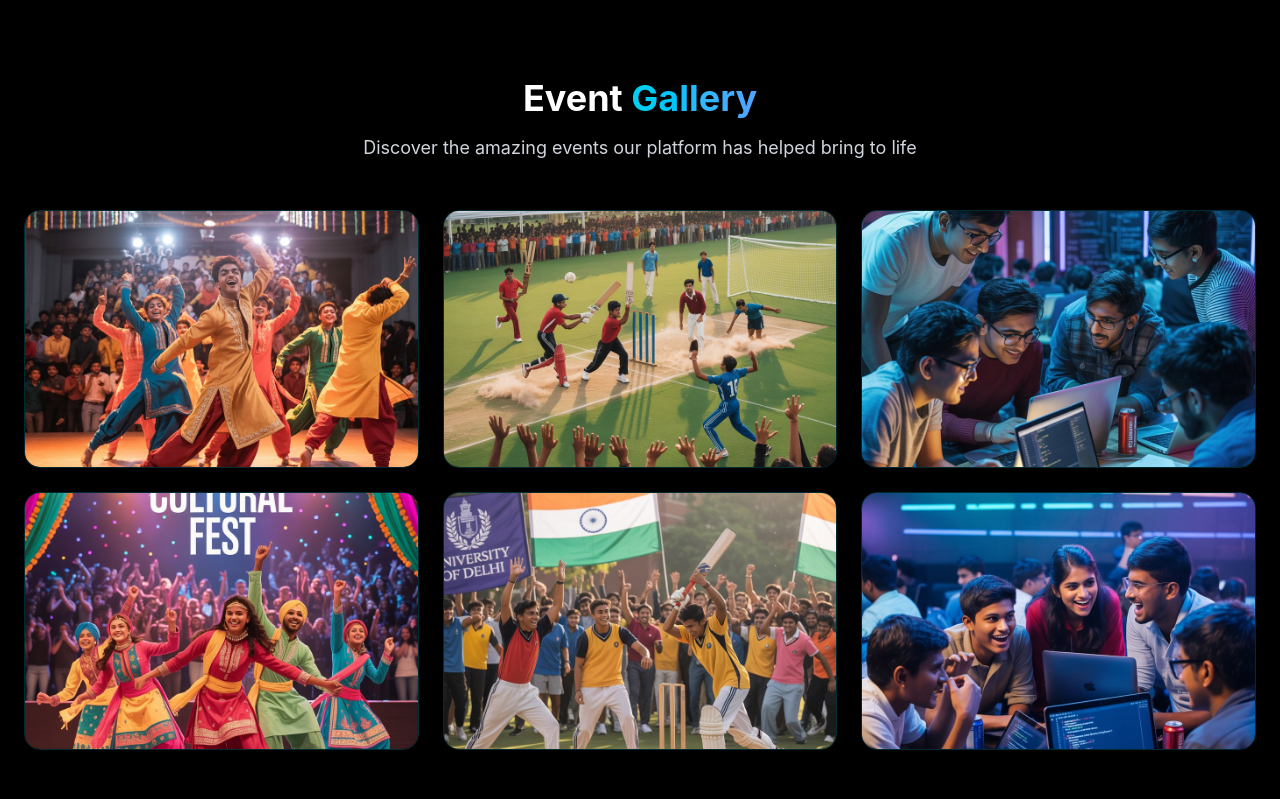
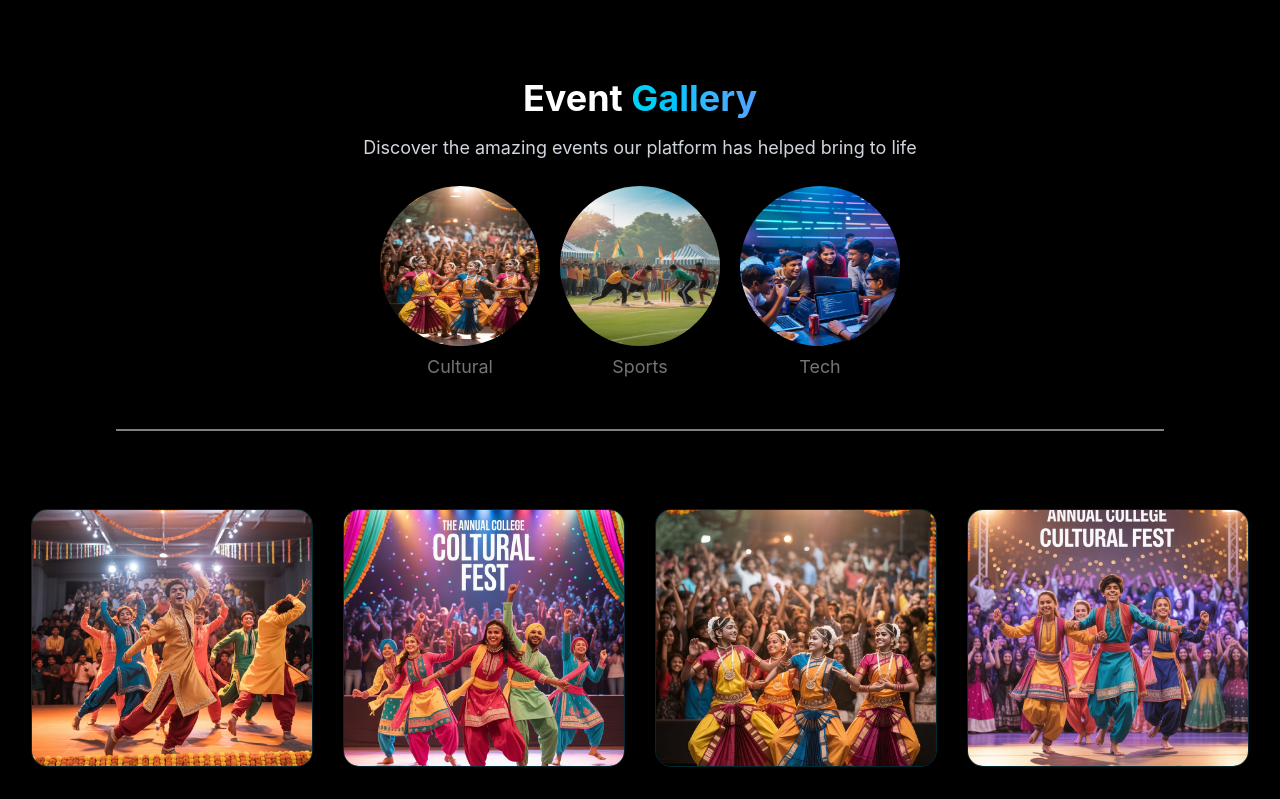
Before and after one commit to Sathaye-s-Developers/FestoFy, a React (Vite) app in the folder frontend/: page / in a window 1280 px wide. Shown: the part 1761-2560 px from the top of the page. Built offline with nearby package versions, Linux system fonts and the light colour scheme.

Commit message:
pushing Event Galary

```diff
--- a/frontend/src/Components/EventGalary.jsx
+++ b/frontend/src/Components/EventGalary.jsx
@@ -7,9 +7,11 @@ import Cultural2 from "../Websites data/Event Galary/Cultural2.jpeg"
 import Sports2 from "../Websites data/Event Galary/Sports2.jpeg"
 import Tech2 from "../Websites data/Event Galary/Tech2.jpeg"
 
+import { Event_List, Featured_Event_List } from '../Websites data/Event Galary/FeaturedImages';
+
 const EventGalary = () => {
     const [activeGalleryImage, setActiveGalleryImage] = useState(null);
-
+    const [category, setCategory] = useState("all")
 
 
     const galleryImages = [
@@ -22,15 +24,15 @@ const EventGalary = () => {
     ];
 
     return (
-        <div className="mb-20" id='Gallary'>
+        <div className="mb-20 flex flex-col items-center" id='Gallary'>
             <h2 className="text-3xl md:text-4xl font-bold text-white mb-4 animate-fadeInUp">
                 Event <span className="bg-gradient-to-r from-cyan-400 to-blue-400 bg-clip-text text-transparent">Gallery</span>
             </h2>
-            <p className="text-gray-300 text-lg mb-12 max-w-2xl mx-auto animate-fadeInUp" style={{ animationDelay: '200ms' }}>
+            <p className="text-gray-300 text-lg mb-6 max-w-2xl mx-auto animate-fadeInUp" style={{ animationDelay: '200ms' }}>
                 Discover the amazing events our platform has helped bring to life
             </p>
 
-            <div className="grid grid-cols-1 md:grid-cols-2 lg:grid-cols-3 gap-6">
+            {/* <div className="grid grid-cols-1 md:grid-cols-2 lg:grid-cols-3 gap-6">
                 {galleryImages.map((image, index) => {
                     const isActive = activeGalleryImage === index;
                     return (
@@ -69,7 +71,103 @@ const EventGalary = () => {
                         </div>
                     );
                 })}
+            </div> */}
+
+            <div className='flex justify-center gap-5'>
+                {Featured_Event_List.map((item, index) => {
+                    return (
+                        <div
+                            onClick={() =>
+                                setCategory(prev =>
+                                    prev === item.Event_Category ? "all" : item.Event_Category
+                                )
+                            }
+                            key={index}
+                            className="flex flex-col items-center cursor-pointer"
+                        >
+                            <img
+                                src={item.Event_image}
+                                alt={item.Event_Category}
+                                className={`w-20 h-20 sm:w-40 sm:h-40 rounded-[50%] transition duration-200
+                           ${category === item.Event_Category ? "ring-2 ring-blue-500 scale-105" : ""}`}
+                            />
+                            <p className="mt-2 text-[#747474] text-[max(1.4vw,16px)]">
+                                {item.Event_Category}
+                            </p>
+                        </div>
+                    );
+                })}
             </div>
+            <hr className='m-12' />
+
+
+            {/* grid gap-x-[30px] gap-y-[50px] mt-[30px] grid-cols-[repeat(auto-fill,minmax(240px,1fr))] */}
+
+
+
+            <div className='grid mt-[30px] gap-x-[30px] gap-y-[50px]
+                grid-cols-1 sm:grid-cols-2 md:grid-cols-3 lg:grid-cols-4'>
+                {Event_List.map((item, index) => {
+                    const isActive = category === item.Category; // you can define logic for active state
+                    if (category === "all" || isActive) {
+                        return (
+                            <div
+                                key={index}
+                                className={`group relative overflow-hidden rounded-2xl border transition-all duration-300 cursor-pointer transform animate-fadeInUp ${isActive
+                                    ? "border-cyan-400/60 scale-105 -translate-y-2 shadow-lg shadow-cyan-500/20"
+                                    : "border-cyan-400/20 hover:border-cyan-400/40 hover:scale-105 hover:-translate-y-2"
+                                    }`}
+                                style={{ animationDelay: `${index * 100}ms` }}
+                                onClick={() => setActiveGalleryImage(isActive ? null : index)}
+                                onTouchStart={() => setActiveGalleryImage(index)}
+                                onTouchEnd={() => setTimeout(() => setActiveGalleryImage(null), 3000)}
+                            >
+                                <img
+                                    src={item.Event_image}
+                                    alt={item.Category}
+                                    className={`w-[280px] h-64 object-cover transition-transform duration-300 ${isActive ? "scale-110" : "group-hover:scale-110"
+                                        }`}
+                                />
+                                {/* Gradient Overlay */}
+                                <div
+                                    className={`absolute inset-0 bg-gradient-to-t from-black/60 via-transparent to-transparent transition-opacity duration-300 ${isActive
+                                        ? "opacity-100"
+                                        : "opacity-0 group-hover:opacity-100"
+                                        }`}
+                                ></div>
+
+                                {/* Bottom Text Info */}
+                                <div
+                                    className={`absolute bottom-4 left-4 right-4 transition-all duration-300 ${isActive
+                                        ? "translate-y-0 opacity-100"
+                                        : "transform translate-y-4 group-hover:translate-y-0 opacity-0 group-hover:opacity-100"
+                                        }`}
+                                >
+                                    <div className="flex items-center justify-between">
+                                        <div>
+                                            <h4 className="text-white font-semibold">{item.Category} Event</h4>
+                                            <p className="text-cyan-300 text-sm">College Festival</p>
+                                        </div>
+                                        <div className="flex items-center space-x-1">
+                                            <svg
+                                                xmlns="http://www.w3.org/2000/svg"
+                                                className="w-4 h-4 text-yellow-400 fill-current"
+                                                viewBox="0 0 20 20"
+                                            >
+                                                <path d="M9.049 2.927c.3-.921 1.603-.921 1.902 0l1.286 3.966a1 1 0 00.95.69h4.178c.969 0 1.371 1.24.588 1.81l-3.383 2.46a1 1 0 00-.364 1.118l1.287 3.965c.3.922-.755 1.688-1.54 1.118l-3.384-2.46a1 1 0 00-1.176 0l-3.383 2.46c-.786.57-1.841-.196-1.541-1.118l1.287-3.965a1 1 0 00-.364-1.118L2.045 9.393c-.783-.57-.38-1.81.588-1.81h4.178a1 1 0 00.95-.69l1.288-3.966z" />
+                                            </svg>
+                                            <span className="text-white text-sm">4.9</span>
+                                        </div>
+                                    </div>
+                                </div>
+                            </div>
+                        );
+                    }
+                    return null;
+                })}
+
+            </div>
+
         </div>
     )
 }
--- /dev/null
+++ b/frontend/src/Websites data/Event Galary/FeaturedImages.js
@@ -0,0 +1,169 @@
+import Cultural1 from "./Cultural1.jpeg"
+import Cultural2 from "./Cultural2.jpeg"
+import Cultural3 from "./Cultural3.jpeg"
+import Cultural4 from "./Cultural4.jpeg"
+import Cultural5 from "./Cultural5.jpeg"
+import Cultural6 from "./Cultural6.jpeg"
+import Cultural7 from "./Cultural7.jpeg"
+import Cultural8 from "./Cultural8.jpeg"
+
+import Sports1 from "./Sports1.jpeg"
+import Sports2 from "./Sports2.jpeg"
+import Sports3 from "./Sports3.jpeg"
+import Sports4 from "./Sports4.jpeg"
+import Sports5 from "./Sports5.jpeg"
+import Sports6 from "./Sports6.jpeg"
+import Sports7 from "./Sports7.jpeg"
+import Sports8 from "./Sports8.jpeg"
+
+import Tech1 from "./Tech1.jpeg"
+import Tech2 from "./Tech2.jpeg"
+import Tech3 from "./Tech3.jpeg"
+import Tech4 from "./Tech4.jpeg"
+import Tech5 from "./Tech5.jpeg"
+import Tech6 from "./Tech6.jpeg"
+import Tech7 from "./Tech7.jpeg"
+import Tech8 from "./Tech8.jpeg"
+
+export const Featured_Event_List = [
+    {
+        Event_Category: "Cultural",
+        Event_image :Cultural3
+    },
+    {
+        Event_Category: "Sports",
+        Event_image :Sports4
+    },
+    {
+        Event_Category: "Tech",
+        Event_image :Tech2
+    }
+]
+
+export const Event_List = [
+    // Cultural Events
+    {
+        _id: "C1",
+        Event_image: Cultural1,
+        Category: "Cultural"
+    },
+    {
+        _id: "C2",
+        Event_image: Cultural2,
+        Category: "Cultural"
+    },
+    {
+        _id: "C3",
+        Event_image: Cultural3,
+        Category: "Cultural"
+    },
+    {
+        _id: "C4",
+        Event_image: Cultural4,
+        Category: "Cultural"
+    },
+    // {
+    //     _id: "C5",
+    //     Event_image: Cultural5,
+    //     Category: "Cultural"
+    // },
+    // {
+    //     _id: "C6",
+    //     Event_image: Cultural6,
+    //     Category: "Cultural"
+    // },
+    // {
+    //     _id: "C7",
+    //     Event_image: Cultural7,
+    //     Category: "Cultural"
+    // },
+    // {
+    //     _id: "C8",
+    //     Event_image: Cultural8,
+    //     Category: "Cultural"
+    // },
+
+    // Sports Events
+    {
+        _id: "S1",
+        Event_image: Sports1,
+        Category: "Sports"
+    },
+    {
+        _id: "S2",
+        Event_image: Sports2,
+        Category: "Sports"
+    },
+    {
+        _id: "S3",
+        Event_image: Sports3,
+        Category: "Sports"
+    },
+    {
+        _id: "S4",
+        Event_image: Sports4,
+        Category: "Sports"
+    },
+    // {
+    //     _id: "S5",
+    //     Event_image: Sports5,
+    //     Category: "Sports"
+    // },
+    // {
+    //     _id: "S6",
+    //     Event_image: Sports6,
+    //     Category: "Sports"
+    // },
+    // {
+    //     _id: "S7",
+    //     Event_image: Sports7,
+    //     Category: "Sports"
+    // },
+    // {
+    //     _id: "S8",
+    //     Event_image: Sports8,
+    //     Category: "Sports"
+    // },
+
+    // Tech Events
+    {
+        _id: "T1",
+        Event_image: Tech1,
+        Category: "Tech"
+    },
+    {
+        _id: "T2",
+        Event_image: Tech2,
+        Category: "Tech"
+    },
+    {
+        _id: "T3",
+        Event_image: Tech3,
+        Category: "Tech"
+    },
+    {
+        _id: "T4",
+        Event_image: Tech4,
+        Category: "Tech"
+    },
+    // {
+    //     _id: "T5",
+    //     Event_image: Tech5,
+    //     Category: "Tech"
+    // },
+    // {
+    //     _id: "T6",
+    //     Event_image: Tech6,
+    //     Category: "Tech"
+    // },
+    // {
+    //     _id: "T7",
+    //     Event_image: Tech7,
+    //     Category: "Tech"
+    // },
+    // {
+    //     _id: "T8",
+    //     Event_image: Tech8,
+    //     Category: "Tech"
+    // }
+];
```
